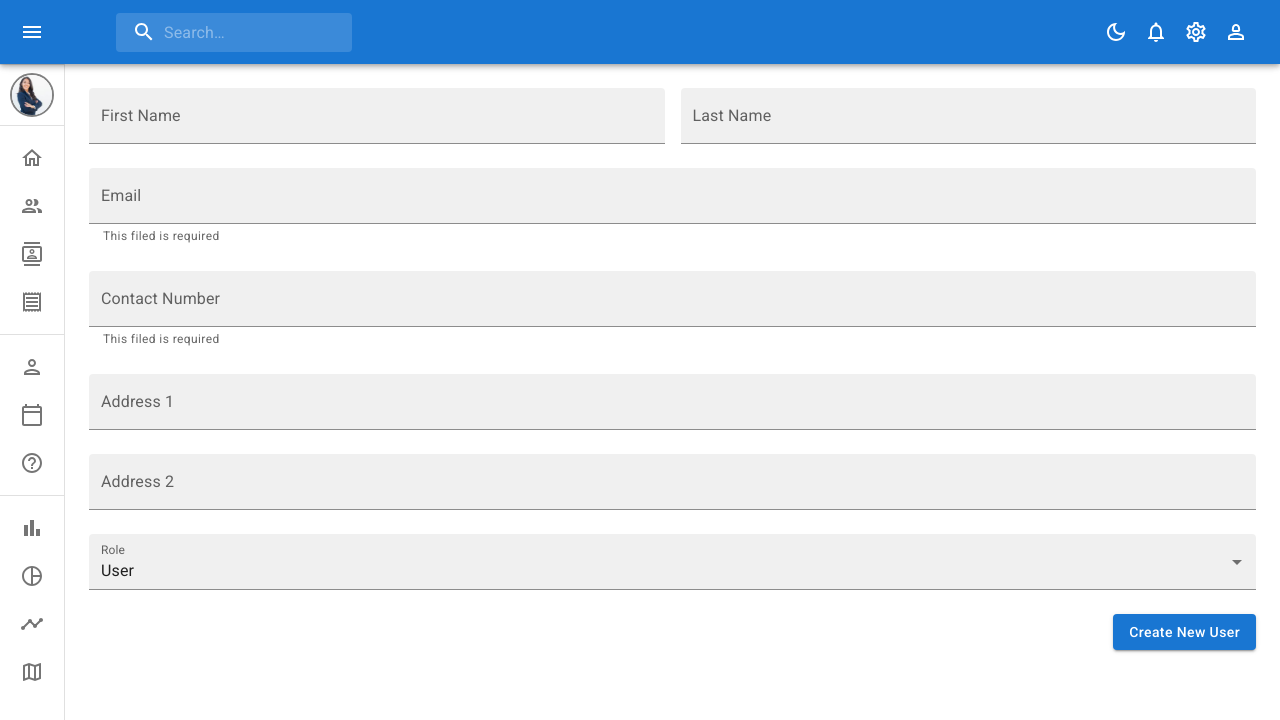
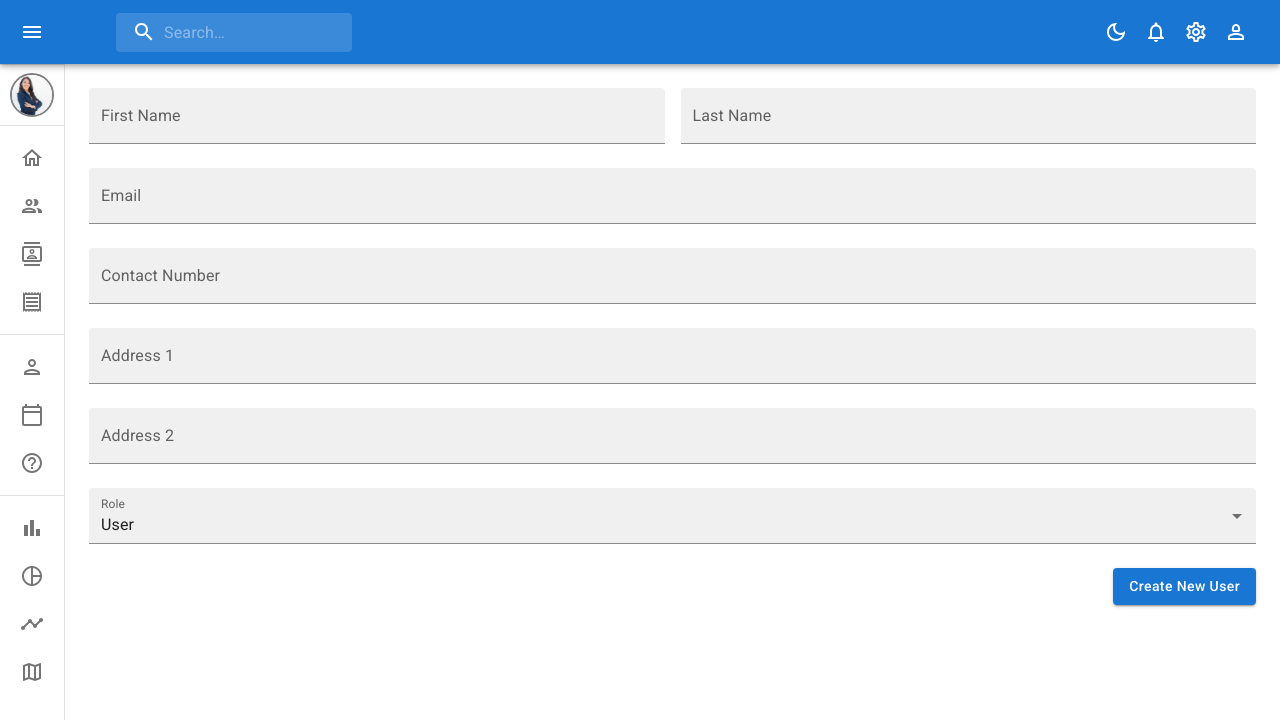
Before and after one commit to saramahmoud55/Admin-Dashboard, a React (Vite) app: page /form in a window 1280 px wide. Shown: the top 720 px of the page. Built offline with nearby package versions, Linux system fonts and the light colour scheme.

Commit message:
creating form validation

```diff
--- a/src/Pages/form/Form.jsx
+++ b/src/Pages/form/Form.jsx
@@ -17,6 +17,9 @@ const data = [
     label: "User",
   },
 ];
+
+const regEmail =/^(([^<>()\[\]\\.,;:\s@"]+(\.[^<>()\[\]\\.,;:\s@"]+)*)|(".+"))@((\[[0-9]{1,3}\.[0-9]{1,3}\.[0-9]{1,3}\.[0-9]{1,3}])|(([a-zA-Z\-0-9]+\.)+[a-zA-Z]{2,}))$/;
+const regContactNumber =/^((\+[1-9]{1,4}[-]?)|(\([0-9]{2,3}\)[-]?)|([0-9]{2,4})[-]?)*?[0-9]$/
 function Form() {
   const {
     register,
@@ -42,7 +45,7 @@ function Form() {
         <TextField
             error={Boolean(errors.firstName)}
           helperText={
-            Boolean(errors.firstName) ? "This filed is required" : null
+            Boolean(errors.firstName) ? "This filed is required &  minLength: 3" : null
           }
           {...register("firstName", { required: true, minLength: 3 })}
           sx={{ flex: 1 }}
@@ -50,9 +53,9 @@ function Form() {
           variant="filled"
         />
         <TextField
-          helperText={
-            Boolean(errors.lastName) ? "This filed is required" : null
-          }
+           helperText={
+             Boolean(errors.firstName) ? "This filed is required &  minLength: 3" : null
+           }
           {...register("lastName", { required: true, minLength: 3 })}
           error={Boolean(errors.lastName)}
           sx={{ flex: 1 }}
@@ -61,19 +64,21 @@ function Form() {
         />
       </Stack>
       <TextField
-        error={false}
         label="Email"
         variant="filled"
-        helperText="This filed is required"
-        {...register("firstName")}
-      />
+        error={Boolean(errors.email)}
+        helperText={
+          Boolean(errors.email) ? "This filed is required  & must be valid" : null
+        }        {...register("Email", { required: true, pattern:regEmail })}
+        />
       <TextField
-        error={false}
         label="Contact Number"
         variant="filled"
-        helperText="This filed is required"
-        {...register("firstName")}
-      />
+        error={Boolean(errors.contactNumber)}
+        helperText={
+          Boolean(errors.contactNumber) ? "This filed is required  & must be valid" : null
+        }        {...register("Contact Number", { required: true, pattern:regContactNumber})}
+              />
       <TextField label="Address 1" variant="filled" />
       <TextField label="Address 2" variant="filled" />
 
```
